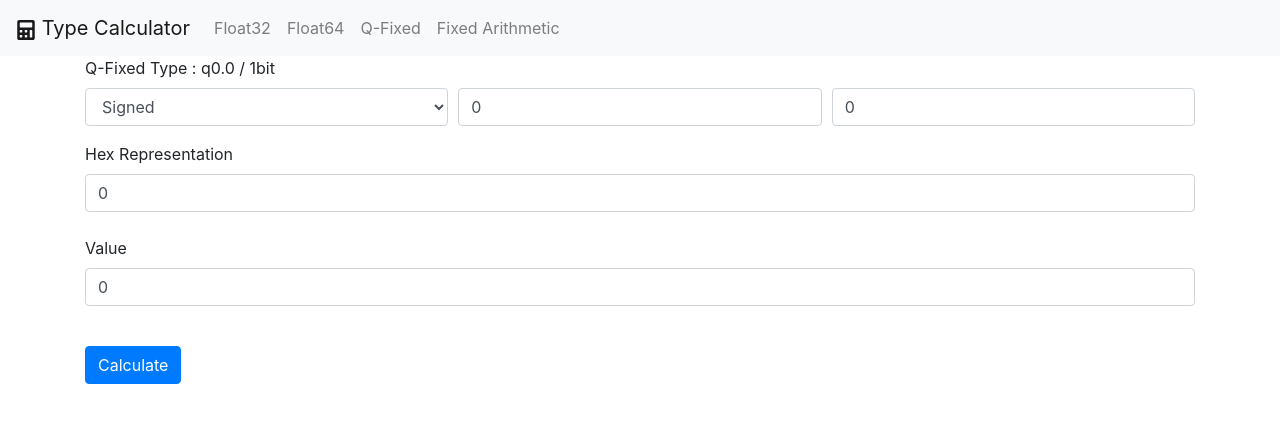
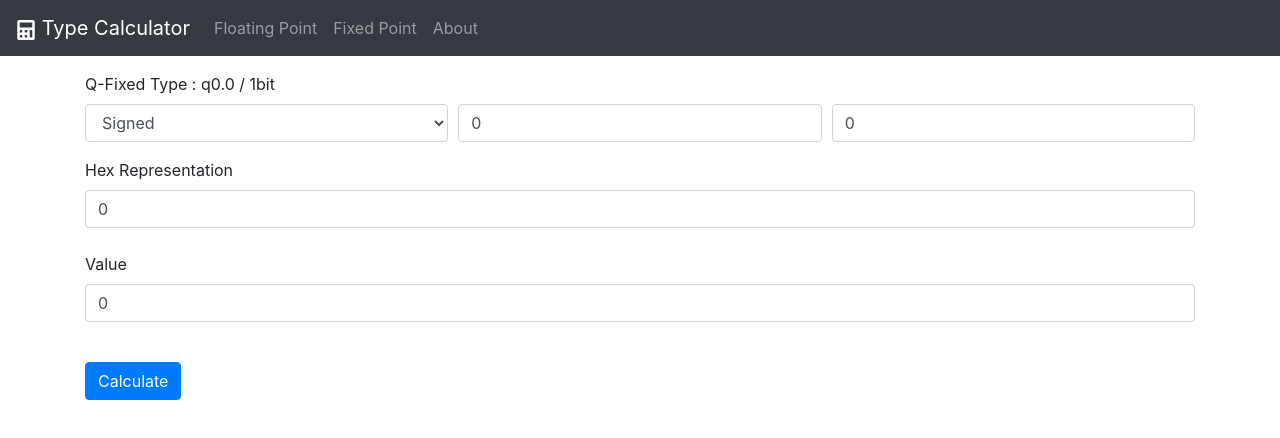
Before and after one commit to DongHoonPark/type_calculator, a React (Create React App) app: page /qfixed in a window 1280 px wide. Shown: the top 438 px of the page. Built offline with nearby package versions, Linux system fonts and the light colour scheme.

Commit message:
folder structure update

```diff
--- a/src/App.tsx
+++ b/src/App.tsx
@@ -7,12 +7,16 @@ import {
   BrowserRouter as Router,
   Switch,
   Route,
-  Link
+  Link,
+  Redirect
 } from "react-router-dom"
 import { Nav, Navbar } from 'react-bootstrap';
 import {AiFillCalculator} from 'react-icons/ai'
 import {FaCalculator} from 'react-icons/fa'
-import QFixed from './pages/QFixed';
+import FixedPage from './pages/Fixed';
+import FloatingPage from './pages/Floating';
+import AboutPage from './pages/About';
+import { Form } from 'react-bootstrap';
 
 function App() {
   let link_style : CSSProperties = {
@@ -22,23 +26,22 @@ function App() {
   return (
     <>
       <Router>
-        <Navbar bg="light" expand="lg">
+        <Redirect exact from="/" to="/qfixed" />
+        <Navbar bg="dark" variant="dark" expand="lg">
           <Navbar.Brand> <FaCalculator/> Type Calculator </Navbar.Brand>
           <Navbar.Toggle aria-controls="basic-navbar-nav" />
           <Navbar.Collapse id="basic-navbar-nav">
             <Nav>
-              <Nav.Link><Link to="/float32" style={link_style}>Float32</Link></Nav.Link>
-              <Nav.Link><Link to="/float64" style={link_style}>Float64</Link></Nav.Link>
-              <Nav.Link><Link to="/qfixed"  style={link_style}>Q-Fixed</Link></Nav.Link>
-              <Nav.Link><Link to="/fixed_arithmetic" style={link_style}>Fixed Arithmetic</Link></Nav.Link>
+              <Nav.Link><Link to="/float" style={link_style}>Floating Point</Link></Nav.Link>
+              <Nav.Link><Link to="/qfixed"  style={link_style}>Fixed Point</Link></Nav.Link>
+              <Nav.Link><Link to="/about"  style={link_style}>About</Link></Nav.Link>
             </Nav>
           </Navbar.Collapse>
         </Navbar>
         <Switch>
-          <Route path="/float32"></Route>
-          <Route path="/float64"></Route>
-          <Route path="/qfixed"><QFixed></QFixed></Route>
-          <Route path="/fixed_arithmetic"></Route>
+          <Route path="/float"><FloatingPage></FloatingPage></Route>
+          <Route path="/qfixed"><FixedPage></FixedPage></Route>
+          <Route path="/about"><AboutPage></AboutPage></Route>
         </Switch>
       </Router>
     </>
--- /dev/null
+++ b/src/pages/About.tsx
@@ -0,0 +1,7 @@
+function AboutPage(){
+    return(
+        <></>
+    )
+}
+
+export default AboutPage
--- a/src/pages/QFixed.tsx
+++ b/src/pages/Fixed.tsx
@@ -6,7 +6,7 @@ import { get_type_bitlens, hex2val, val2hex } from '../Misc';
 const isNumber = (input : string) =>{ return '0' <= input && input <= '9'}
 
 
-function QFixed(){
+function FixedPage(){
     const integerRef = useRef<any>()
     const fractionRef = useRef<any>()
     const hexRef = useRef<any>()
@@ -90,6 +90,7 @@ function QFixed(){
     return(
         <>
         <Container>
+            <p></p>
             <Form>
             <Form.Label>Q-Fixed Type : {type} / {get_type_bitlens(type?type:"q0.0").reduce((a,c)=>a+c)}bit</Form.Label>
             <Form.Row>
@@ -126,4 +127,4 @@ function QFixed(){
     )
 }
 
-export default QFixed
+export default FixedPage
--- /dev/null
+++ b/src/pages/Floating.tsx
@@ -0,0 +1,7 @@
+function FloatingPage(){
+    return(
+        <></>
+    )
+}
+
+export default FloatingPage
```
